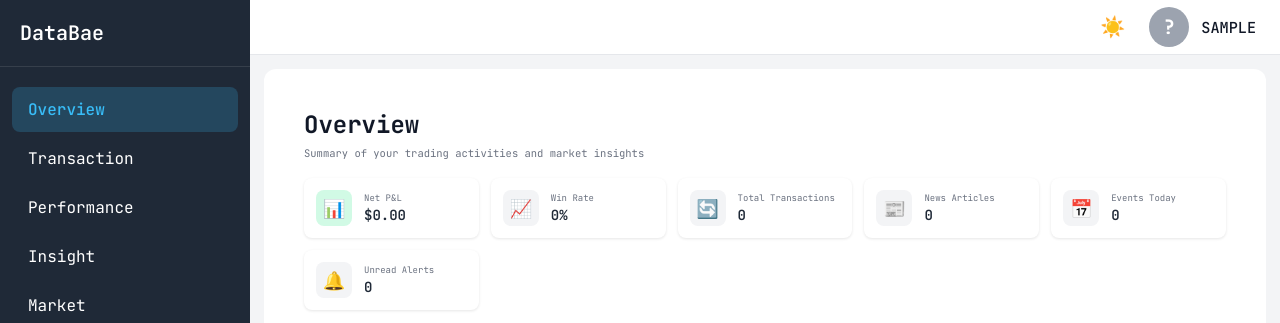
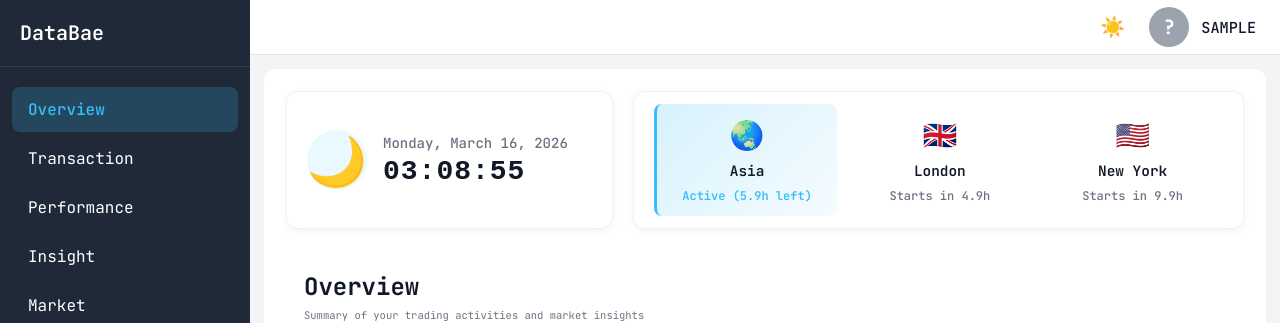
Before and after one commit to lytanghai/byte-income, a Vue app: page /overview in a window 1280 px wide. Shown: the top 323 px of the page. Built offline with nearby package versions, Linux system fonts and the light colour scheme; no server answers; sample sign-in values are in the browser's storage.

Commit message:
add ui on dashboard

```diff
--- a/src/assets/styles/dashboard.css
+++ b/src/assets/styles/dashboard.css
@@ -1,4 +1,4 @@
-/* Root layout */
+   /* Root layout */
 .layout {
     display: flex;
     width: 100vw;
@@ -423,6 +423,124 @@
     transition: margin 0.3s ease, padding 0.3s ease;
 }
 
+/* Datetime and Trading Sessions Widget */
+.datetime-session-widget {
+    display: flex;
+    gap: 20px;
+    margin-bottom: 24px;
+    flex-wrap: wrap;
+}
+
+.datetime-card {
+    flex: 1;
+    min-width: 200px;
+    background: linear-gradient(135deg, var(--bg-header) 0%, var(--bg-panel) 100%);
+    border-radius: 12px;
+    padding: 16px 20px;
+    display: flex;
+    align-items: center;
+    gap: 16px;
+    box-shadow: 0 2px 8px rgba(0, 0, 0, 0.05);
+    border: 1px solid rgba(0, 0, 0, 0.05);
+}
+
+.layout.dark .datetime-card {
+    border: 1px solid rgba(255, 255, 255, 0.05);
+}
+
+.datetime-icon {
+    font-size: 3rem;
+    width: 60px;
+    height: 60px;
+    display: flex;
+    align-items: center;
+    justify-content: center;
+    background: rgba(56, 189, 248, 0.1);
+    border-radius: 50%;
+}
+
+.datetime-info {
+    flex: 1;
+}
+
+.date {
+    font-size: 0.875rem;
+    color: var(--text-secondary);
+    margin-bottom: 4px;
+    font-weight: 500;
+}
+
+.time {
+    font-size: 1.75rem;
+    font-weight: 700;
+    font-family: 'Courier New', monospace;
+    letter-spacing: 1px;
+    color: var(--text-main);
+}
+
+.sessions-card {
+    flex: 2;
+    min-width: 300px;
+    background: var(--bg-header);
+    border-radius: 12px;
+    padding: 12px 20px;
+    display: flex;
+    justify-content: space-around;
+    align-items: center;
+    gap: 12px;
+    flex-wrap: wrap;
+    box-shadow: 0 2px 8px rgba(0, 0, 0, 0.05);
+    border: 1px solid rgba(0, 0, 0, 0.05);
+}
+
+.layout.dark .sessions-card {
+    border: 1px solid rgba(255, 255, 255, 0.05);
+}
+
+.session {
+    flex: 1;
+    display: flex;
+    flex-direction: column;
+    align-items: center;
+    gap: 8px;
+    padding: 12px;
+    border-radius: 8px;
+    transition: all 0.3s;
+    background: var(--bg-panel);
+    cursor: pointer;
+}
+
+.session:hover {
+    transform: translateY(-2px);
+    box-shadow: 0 4px 12px rgba(0, 0, 0, 0.1);
+}
+
+.session.active {
+    background: linear-gradient(135deg, rgba(56, 189, 248, 0.2), rgba(56, 189, 248, 0.05));
+    border-left: 3px solid #38bdf8;
+}
+
+.session-icon {
+    font-size: 1.75rem;
+}
+
+.session-name {
+    font-weight: 600;
+    font-size: 0.9rem;
+    color: var(--text-main);
+}
+
+.session-status {
+    font-size: 0.75rem;
+    color: var(--text-secondary);
+    font-weight: 500;
+}
+
+.session.active .session-status {
+    color: #38bdf8;
+    font-weight: 600;
+}
+
 /* Overlay */
 .overlay {
     position: fixed;
@@ -448,6 +566,7 @@
     --bg-header: #ffffff;
     --bg-sidebar: #1f2937;
     --text-main: #111827;
+    --text-secondary: #6b7280;
 }
 
 .layout.dark {
@@ -456,6 +575,7 @@
     --bg-header: #1e293b;
     --bg-sidebar: #0f172a;
     --text-main: #e5e7eb;
+    --text-secondary: #94a3b8;
 }
 
 /* Transitions */
@@ -467,7 +587,9 @@
 .logout-btn,
 .avatar,
 .menu a,
-.theme-toggle {
+.theme-toggle,
+.datetime-card,
+.sessions-card {
     transition: background-color 0.3s, color 0.3s, border-color 0.3s;
 }
 
@@ -480,6 +602,14 @@
     .content {
         padding: 20px;
         margin: 12px;
+    }
+
+    .datetime-session-widget {
+        gap: 16px;
+    }
+
+    .time {
+        font-size: 1.5rem;
     }
 }
 
@@ -552,6 +682,47 @@
         height: 16px;
         font-size: 9px;
     }
+
+    /* Datetime widget responsive */
+    .datetime-session-widget {
+        flex-direction: column;
+        gap: 12px;
+    }
+
+    .datetime-card,
+    .sessions-card {
+        min-width: auto;
+    }
+
+    .datetime-icon {
+        width: 50px;
+        height: 50px;
+        font-size: 2.5rem;
+    }
+
+    .time {
+        font-size: 1.5rem;
+    }
+
+    .sessions-card {
+        padding: 12px;
+    }
+
+    .session {
+        padding: 8px;
+    }
+
+    .session-icon {
+        font-size: 1.5rem;
+    }
+
+    .session-name {
+        font-size: 0.8rem;
+    }
+
+    .session-status {
+        font-size: 0.7rem;
+    }
 }
 
 /* Small mobile styles (up to 480px) */
@@ -585,6 +756,45 @@
     .username-large {
         font-size: 1.1rem;
     }
+
+    /* Datetime widget adjustments */
+    .datetime-card {
+        padding: 12px 16px;
+    }
+
+    .datetime-icon {
+        width: 45px;
+        height: 45px;
+        font-size: 2rem;
+    }
+
+    .time {
+        font-size: 1.25rem;
+    }
+
+    .date {
+        font-size: 0.75rem;
+    }
+
+    .sessions-card {
+        gap: 8px;
+    }
+
+    .session {
+        padding: 6px;
+    }
+
+    .session-icon {
+        font-size: 1.25rem;
+    }
+
+    .session-name {
+        font-size: 0.7rem;
+    }
+
+    .session-status {
+        font-size: 0.65rem;
+    }
 }
 
 /* Landscape mode on mobile */
@@ -606,6 +816,14 @@
     .menu-parent,
     .logout-sidebar {
         padding: 8px 12px;
+    }
+
+    .datetime-session-widget {
+        flex-direction: row;
+    }
+
+    .sessions-card {
+        flex-wrap: nowrap;
     }
 }
 
@@ -642,4 +860,38 @@
     .menu-text {
         font-size: 1.1rem;
     }
+
+    .datetime-card {
+        padding: 20px 24px;
+    }
+
+    .datetime-icon {
+        width: 70px;
+        height: 70px;
+        font-size: 3.5rem;
+    }
+
+    .time {
+        font-size: 2rem;
+    }
+
+    .date {
+        font-size: 1rem;
+    }
+
+    .session {
+        padding: 16px;
+    }
+
+    .session-icon {
+        font-size: 2rem;
+    }
+
+    .session-name {
+        font-size: 1rem;
+    }
+
+    .session-status {
+        font-size: 0.85rem;
+    }
 }
--- a/src/layouts/DashboardLayout.vue
+++ b/src/layouts/DashboardLayout.vue
@@ -11,19 +11,15 @@
             <div class="menu-container">
                 <nav class="menu">
                     <RouterLink @click="closeSidebar" to="/overview">
-                        <!-- <span class="menu-icon">📊</span> -->
                         <span class="menu-text">Overview</span>
                     </RouterLink>
                     <RouterLink @click="closeSidebar" to="/transaction">
-                        <!-- <span class="menu-icon">📈</span> -->
                         <span class="menu-text">Transaction</span>
                     </RouterLink>
                     <RouterLink @click="closeSidebar" to="/performance">
-                        <!-- <span class="menu-icon">📈</span> -->
                         <span class="menu-text">Performance</span>
                     </RouterLink>
                     <RouterLink @click="closeSidebar" to="/insight">
-                        <!-- <span class="menu-icon">💡</span> -->
                         <span class="menu-text">Insight</span>
                     </RouterLink>
                     <RouterLink @click="closeSidebar" to="/market" class="notification-link">
@@ -31,18 +27,15 @@
                         <span v-if="unreadCount > 0" class="notification-badge">{{ unreadCount }}</span>
                     </RouterLink>
                     <RouterLink @click="closeSidebar" to="/report">
-                        <!-- <span class="menu-icon">📄</span> -->
                         <span class="menu-text">Report</span>
                     </RouterLink>
                     <RouterLink @click="closeSidebar" to="/calculator">
-                        <!-- <span class="menu-icon">📄</span> -->
                         <span class="menu-text">Calculator</span>
                     </RouterLink>
 
                     <div class="menu-group">
                         <div class="menu-parent" @click="toggleSetting">
                             <span class="menu-parent-content">
-                                <!-- <span class="menu-icon">⚙️</span> -->
                                 <span class="menu-text">Setting</span>
                             </span>
                             <span class="arrow">{{ settingOpen ? '▾' : '▸' }}</span>
@@ -50,16 +43,13 @@
 
                         <div v-if="settingOpen" class="submenu">
                             <RouterLink @click="closeSidebar" to="/setting/users">
-                                <!-- <span class="menu-icon">👥</span> -->
                                 <span class="menu-text">Users</span>
                             </RouterLink>
 
                             <RouterLink @click="closeSidebar" to="/setting/configuration">
-                                <!-- <span class="menu-icon">⚙️</span> -->
                                 <span class="menu-text">Configuration</span>
                             </RouterLink>
                              <RouterLink @click="closeSidebar" to="/cache">
-                                <!-- <span class="menu-icon">⚙️</span> -->
                                 <span class="menu-text">Cache</span>
                             </RouterLink>
                         </div>
@@ -132,6 +122,34 @@
 
             <!-- Content -->
             <main class="content">
+                <!-- Datetime and Trading Sessions Widget -->
+                <div class="datetime-session-widget">
+                    <div class="datetime-card">
+                        <div class="datetime-icon">{{ currentTimeIcon }}</div>
+                        <div class="datetime-info">
+                            <div class="date">{{ currentDate }}</div>
+                            <div class="time">{{ currentTime }}</div>
+                        </div>
+                    </div>
+                    <div class="sessions-card">
+                        <div class="session" :class="{ active: isSessionActive('asia') }">
+                            <span class="session-icon">🌏</span>
+                            <span class="session-name">Asia</span>
+                            <span class="session-status">{{ getSessionStatus('asia') }}</span>
+                        </div>
+                        <div class="session" :class="{ active: isSessionActive('london') }">
+                            <span class="session-icon">🇬🇧</span>
+                            <span class="session-name">London</span>
+                            <span class="session-status">{{ getSessionStatus('london') }}</span>
+                        </div>
+                        <div class="session" :class="{ active: isSessionActive('newyork') }">
+                            <span class="session-icon">🇺🇸</span>
+                            <span class="session-name">New York</span>
+                            <span class="session-status">{{ getSessionStatus('newyork') }}</span>
+                        </div>
+                    </div>
+                </div>
+
                 <router-view />
             </main>
         </div>
@@ -154,10 +172,128 @@ const settingOpen = ref(false)
 const username = ref('')
 const isMobileProfileOpen = ref(false)
 
+// Datetime state
+const currentDateTime = ref(new Date())
+let datetimeInterval = null
+
 // Notification state
 const unreadCount = ref(0)
 const notifications = ref([])
 let pollingInterval = null
+
+// Compute current date
+const currentDate = computed(() => {
+    return currentDateTime.value.toLocaleDateString(undefined, {
+        weekday: 'long',
+        year: 'numeric',
+        month: 'long',
+        day: 'numeric'
+    })
+})
+
+// Compute current time in 24-hour format
+const currentTime = computed(() => {
+    return currentDateTime.value.toLocaleTimeString(undefined, {
+        hour: '2-digit',
+        minute: '2-digit',
+        second: '2-digit',
+        hour12: false
+    })
+})
+
+// Get time icon based on hour
+const currentTimeIcon = computed(() => {
+    const hour = currentDateTime.value.getHours()
+
+    if (hour >= 5 && hour < 12) {
+        return '🌅' // Morning
+    } else if (hour >= 12 && hour < 17) {
+        return '☀️' // Afternoon
+    } else if (hour >= 17 && hour < 20) {
+        return '🌆' // Evening
+    } else {
+        return '🌙' // Night
+    }
+})
+
+// Trading session times (UTC)
+const getSessionStatus = (session) => {
+    const now = currentDateTime.value
+    const utcHour = now.getUTCHours()
+    const utcMinute = now.getUTCMinutes()
+    const currentUTC = utcHour + utcMinute / 60
+
+    let start, end
+
+    switch(session) {
+        case 'asia':
+            // Asia session: 00:00 - 09:00 UTC (Tokyo, Sydney, Hong Kong)
+            start = 0
+            end = 9
+            if (currentUTC >= start && currentUTC < end) {
+                const remaining = end - currentUTC
+                return `Active (${remaining.toFixed(1)}h left)`
+            } else if (currentUTC < start) {
+                const waitTime = start - currentUTC
+                return `Starts in ${waitTime.toFixed(1)}h`
+            } else {
+                const nextStart = start + 24
+                const waitTime = nextStart - currentUTC
+                return `Starts in ${waitTime.toFixed(1)}h`
+            }
+        case 'london':
+            // London session: 08:00 - 17:00 UTC
+            start = 8
+            end = 17
+            if (currentUTC >= start && currentUTC < end) {
+                const remaining = end - currentUTC
+                return `Active (${remaining.toFixed(1)}h left)`
+            } else if (currentUTC < start) {
+                const waitTime = start - currentUTC
+                return `Starts in ${waitTime.toFixed(1)}h`
+            } else {
+                const nextStart = start + 24
+                const waitTime = nextStart - currentUTC
+                return `Starts in ${waitTime.toFixed(1)}h`
+            }
+        case 'newyork':
+            // New York session: 13:00 - 22:00 UTC (EST/EDT)
+            start = 13
+            end = 22
+            if (currentUTC >= start && currentUTC < end) {
+                const remaining = end - currentUTC
+                return `Active (${remaining.toFixed(1)}h left)`
+            } else if (currentUTC < start) {
+                const waitTime = start - currentUTC
+                return `Starts in ${waitTime.toFixed(1)}h`
+            } else {
+                const nextStart = start + 24
+                const waitTime = nextStart - currentUTC
+                return `Starts in ${waitTime.toFixed(1)}h`
+            }
+        default:
+            return 'Closed'
+    }
+}
+
+// Check if session is active
+const isSessionActive = (session) => {
+    const now = currentDateTime.value
+    const utcHour = now.getUTCHours()
+    const utcMinute = now.getUTCMinutes()
+    const currentUTC = utcHour + utcMinute / 60
+
+    switch(session) {
+        case 'asia':
+            return currentUTC >= 0 && currentUTC < 9
+        case 'london':
+            return currentUTC >= 8 && currentUTC < 17
+        case 'newyork':
+            return currentUTC >= 13 && currentUTC < 22
+        default:
+            return false
+    }
+}
 
 // Compute current page title for mobile
 const currentPageTitle = computed(() => {
@@ -210,6 +346,11 @@ const handleLogout = () => {
     // Stop polling
     if (pollingInterval) {
         clearInterval(pollingInterval)
+    }
+
+    // Stop datetime interval
+    if (datetimeInterval) {
+        clearInterval(datetimeInterval)
     }
 
     // Redirect to login page
@@ -373,6 +514,11 @@ onMounted(() => {
         }
     }
 
+    // Start datetime interval
+    datetimeInterval = setInterval(() => {
+        currentDateTime.value = new Date()
+    }, 1000)
+
     // Start notification polling
     startPolling()
 
@@ -401,6 +547,11 @@ onMounted(() => {
 })
 
 onUnmounted(() => {
+    // Clean up datetime interval
+    if (datetimeInterval) {
+        clearInterval(datetimeInterval)
+    }
+
     // Clean up polling interval
     if (pollingInterval) {
         clearInterval(pollingInterval)
--- a/src/views/Overview.vue
+++ b/src/views/Overview.vue
@@ -201,7 +201,7 @@
                   <span class="tx-type" :class="tx.type.toLowerCase()">{{ tx.type }}</span>
                 </div>
                 <span class="tx-amount" :class="tx.type.toLowerCase()">
-                  ¢{{ (tx.pnl) }}
+                  ¢{{ formatMoney((tx.pnl)) }}
                 </span>
               </div>
             </div>
```
